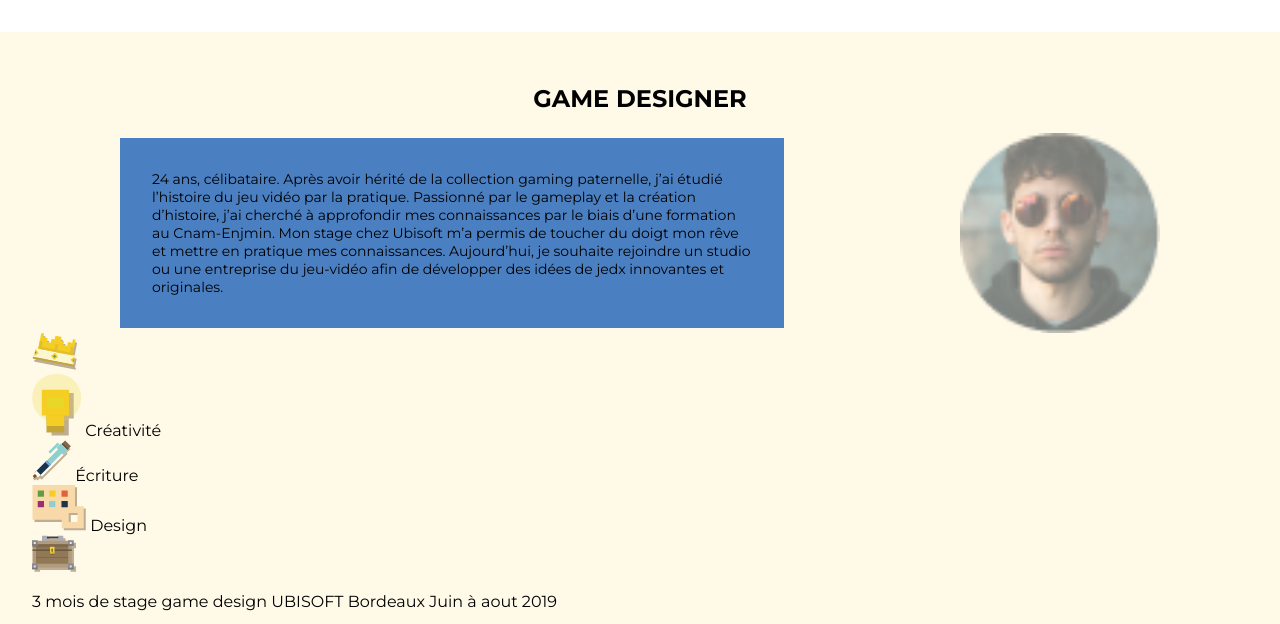
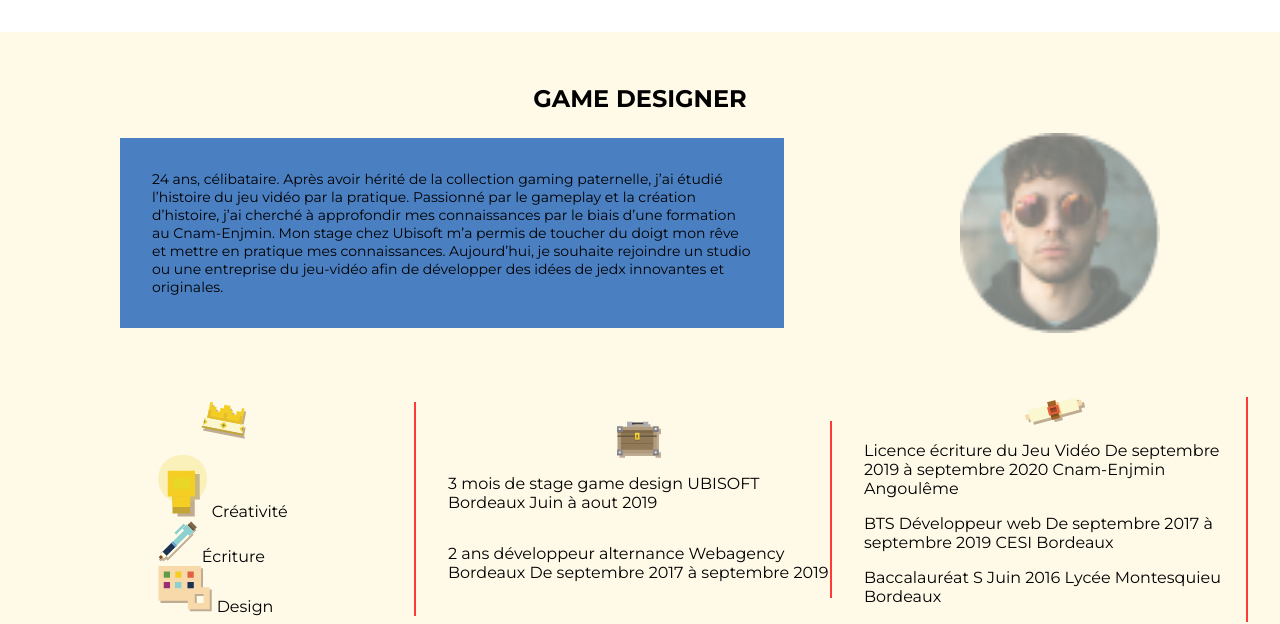
Before and after one commit to Zoukari/cvcesi, a plain HTML site: page index.html in a window 1280 px wide. Shown: the part 114-738 px from the top of the page. Drawn offline with Linux system fonts and the light colour scheme.

Commit message:
ajout section qualité

```diff
--- a/index.html
+++ b/index.html
@@ -49,7 +49,7 @@
       <div>
         <div class="blocmilieu">
           <!--Début Qualites  -->
-          <div>
+          <div class="qualite">
             <div class="imgtitle">
               <img src="assets/Fichier 23.png" alt="" />
             </div>
--- a/style.css
+++ b/style.css
@@ -46,6 +46,7 @@ main {
   background-image: url("assets/Fichier 31.png") no-repeat center/100%;
 }
 
+/* bio */
 .bio {
   display: flex;
   flex-wrap: wrap;
@@ -84,6 +85,68 @@ main {
   width: 200px;
   height: 200px;
 }
-
 @media screen and (min-width: 700px) {
 }
+
+/* bio */
+
+/* Qualite & experience */
+
+.blocmilieu {
+  display: flex;
+  flex-direction: column;
+  align-items: center;
+  justify-content: center;
+  gap: 2rem;
+
+  margin-top: 3rem;
+}
+.qualite {
+  display: flex;
+  justify-content: start;
+  align-items: center;
+  gap: 1rem;
+  flex-direction: column;
+  width: 100%;
+
+  border-bottom: rgba(255, 0, 0, 0.774) 2px solid;
+}
+.experiences {
+  display: flex;
+  justify-content: start;
+  flex-direction: column;
+  align-items: center;
+  width: 100%;
+
+  border-bottom: rgba(255, 0, 0, 0.774) 2px solid;
+}
+.connaissances {
+  width: 100%;
+}
+
+.imgtitle {
+  display: flex;
+  justify-content: center;
+}
+
+@media (min-width: 500px) {
+  .blocmilieu {
+    flex-direction: row;
+
+    margin-top: 4rem;
+  }
+  .qualite {
+    border-right: rgba(255, 0, 0, 0.774) 2px solid;
+    border-bottom: none;
+  }
+  .experiences {
+    border-right: rgba(255, 0, 0, 0.774) 2px solid;
+    border-bottom: none;
+  }
+  .connaissances {
+    border-right: rgba(255, 0, 0, 0.774) 2px solid;
+    border-bottom: none;
+  }
+}
+
+/*Fin  Qualite & experience */
```
